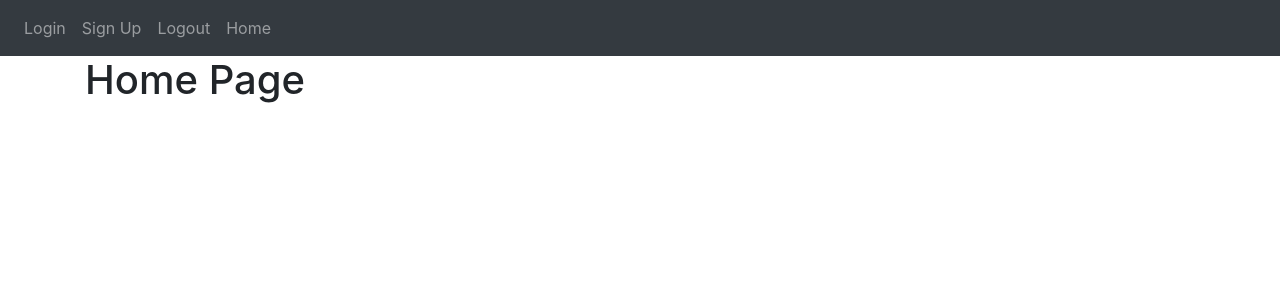
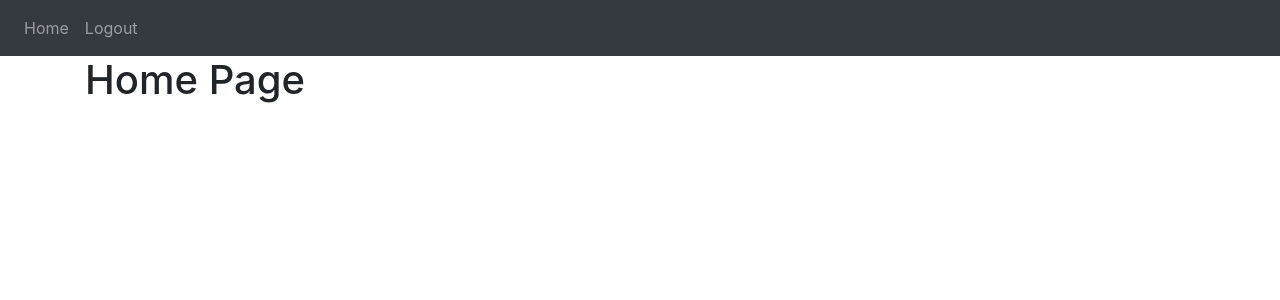
Before and after one commit to andreasmalta1/python-flask_tutorial, a Flask app: page / in a window 1280 px wide. Shown: the top 300 px of the page. Run offline with Flask 3, Linux system fonts and the light colour scheme; the visitor is signed in with stand-in values (Sample User, id 1); some libraries are stand-ins or nearby versions.

Commit message:
User auth for navbar links

```diff
--- a/website/auth.py
+++ b/website/auth.py
@@ -24,7 +24,7 @@ def login():
         else:
             flash("Email does not exist", category="error")
 
-    return render_template("login.html", text="Testing")
+    return render_template("login.html", user=current_user)
 
 
 @auth.route("/logout")
@@ -65,4 +65,4 @@ def sign_up():
             login_user(user, remember=True)
             return redirect(url_for("views.home"))
 
-    return render_template("sign_up.html")
+    return render_template("sign_up.html", user=current_user)
--- a/website/templates/base.html
+++ b/website/templates/base.html
@@ -24,10 +24,13 @@
         </button>
         <div class="collapse navbar-collapse" id="navbar">
             <div class="navbar-nav">
-                <a href="/login" class="nav-item nav-link" id="login">Login</a>
-                <a href="/sign-up" class="nav-item nav-link" id="sign-up">Sign Up</a>
-                <a href="/logout" class="nav-item nav-link" id="logout">Logout</a>
-                <a href="/" class="nav-item nav-link" id="home">Home</a>
+                {% if user.is_authenticated %}
+                    <a href="/" class="nav-item nav-link" id="home">Home</a>
+                    <a href="/logout" class="nav-item nav-link" id="logout">Logout</a>
+                {% else %}
+                    <a href="/login" class="nav-item nav-link" id="login">Login</a>
+                    <a href="/sign-up" class="nav-item nav-link" id="sign-up">Sign Up</a>
+                {% endif %}
             </div>
         </div>
     </nav>
--- a/website/views.py
+++ b/website/views.py
@@ -7,4 +7,4 @@ views = Blueprint("views", __name__)
 @views.route("/")
 @login_required
 def home():
-    return render_template("home.html")
+    return render_template("home.html", user=current_user)
```
